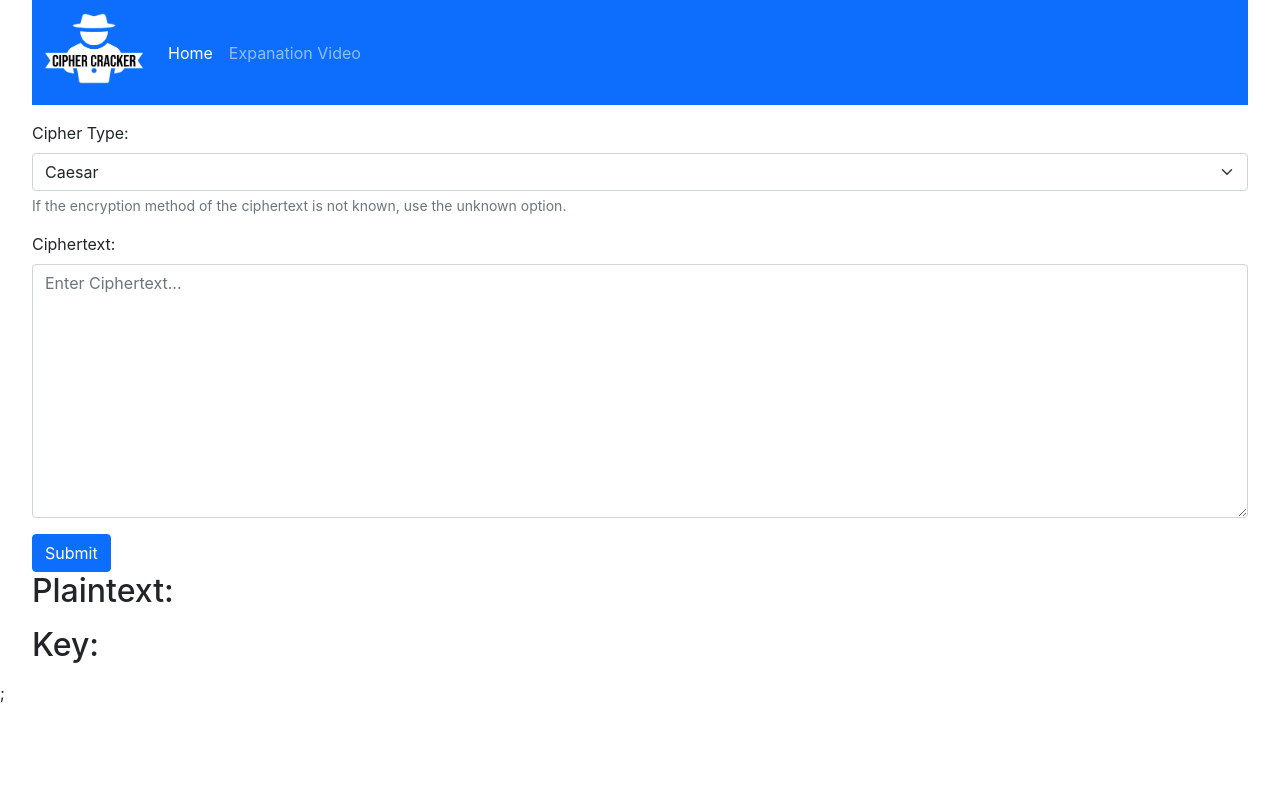
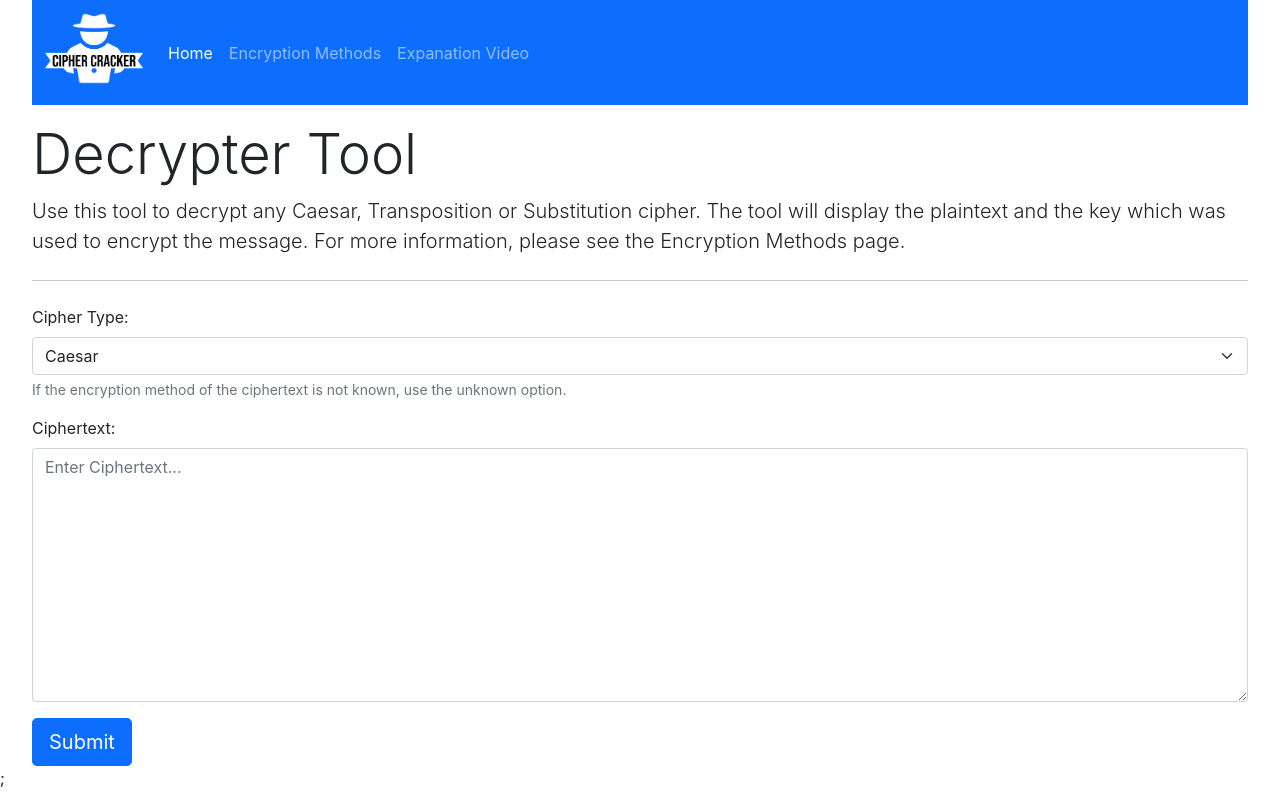
Before and after one commit to bejai95/Cipher-Cracker, a Next.js app in the folder Frontend/cipher_cracker/: page / in a window 1280 px wide. Built offline with nearby package versions, Linux system fonts and the light colour scheme.

Commit message:
More style changes

```diff
--- a/Frontend/cipher_cracker/components/NavBar.js
+++ b/Frontend/cipher_cracker/components/NavBar.js
@@ -18,6 +18,9 @@ export default function NarBar() {
               <a className="nav-link active" aria-current="page" href="/">Home</a>
             </li>
             <li className="nav-item">
+              <a className="nav-link" href="#">Encryption Methods</a>
+            </li>
+            <li className="nav-item">
               <a className="nav-link" href="#">Expanation Video</a>
             </li>
           </ul>
--- a/Frontend/cipher_cracker/pages/index.js
+++ b/Frontend/cipher_cracker/pages/index.js
@@ -12,6 +12,7 @@ function NewlineText(props) {
 }
 
 export default function Home() {
+  const [alreadyBeeenSubmit, setAlreadyBeeenSubmit] = useState(false);
   const [cipherText, setCipherText] = useState("");
   const [plainText, setPlainText] = useState("");
   const [key, setKey] = useState("");
@@ -24,6 +25,7 @@ export default function Home() {
 
   async function handleSubmit(event) {
     event.preventDefault();
+    setAlreadyBeeenSubmit(true)
 
     setCipherText(event.target.cipherText.value);
     const cipherType = event.target.cipherType.value; // useState is asynchronous
@@ -118,9 +120,14 @@ export default function Home() {
       </Head>
       <div className={styles.container}>
         <NavBar></NavBar>
+
+        <div className="jumbotron">
+          <h1 className="display-4">Decrypter Tool</h1>
+          <p className="lead">Use this tool to decrypt any Caesar, Transposition or Substitution cipher. The tool will display the plaintext and the key which was used to encrypt the message. For more information, please see the Encryption Methods page.</p>
+          <hr className="my-4"></hr>
           <form onSubmit={handleSubmit}>
             <div className="mb-3">
-            <label for="selectCipherType" className="form-label">Cipher Type:</label>
+              <label htmlFor="selectCipherType" className="form-label">Cipher Type:</label>
               <select className="form-select" name="cipherType" defaultValue="caesar" id="selectCipherType">
                 <option value="caesar">Caesar</option>
                 <option value="transposition">Transposition</option>
@@ -130,13 +137,17 @@ export default function Home() {
               <div className="form-text">If the encryption method of the ciphertext is not known, use the unknown option.</div>
             </div>
             <div className="mb-3">
-            <label for="cipherText" className="form-label">Ciphertext:</label>
+              <label htmlFor="cipherText" className="form-label">Ciphertext:</label>
               <textarea name="cipherText" id="cipherText" className="form-control" placeholder="Enter Ciphertext..." rows="10" />
+            </div>
+            <button type="submit" className="btn btn-primary btn-lg">Submit</button>
+          </form>
         </div>
 
 
-          <button type="submit" class="btn btn-primary">Submit</button>
-        </form>
+
+
+        {alreadyBeeenSubmit &&
           <div id='results-box'>
             {errorMessage ? (
               <div id='error-message-box'>
@@ -170,6 +181,7 @@ export default function Home() {
               </div>
             )}
           </div>
+        }
       </div>
     </div>
   )
```
Lines whose indentation alone changed are shown as unchanged.
